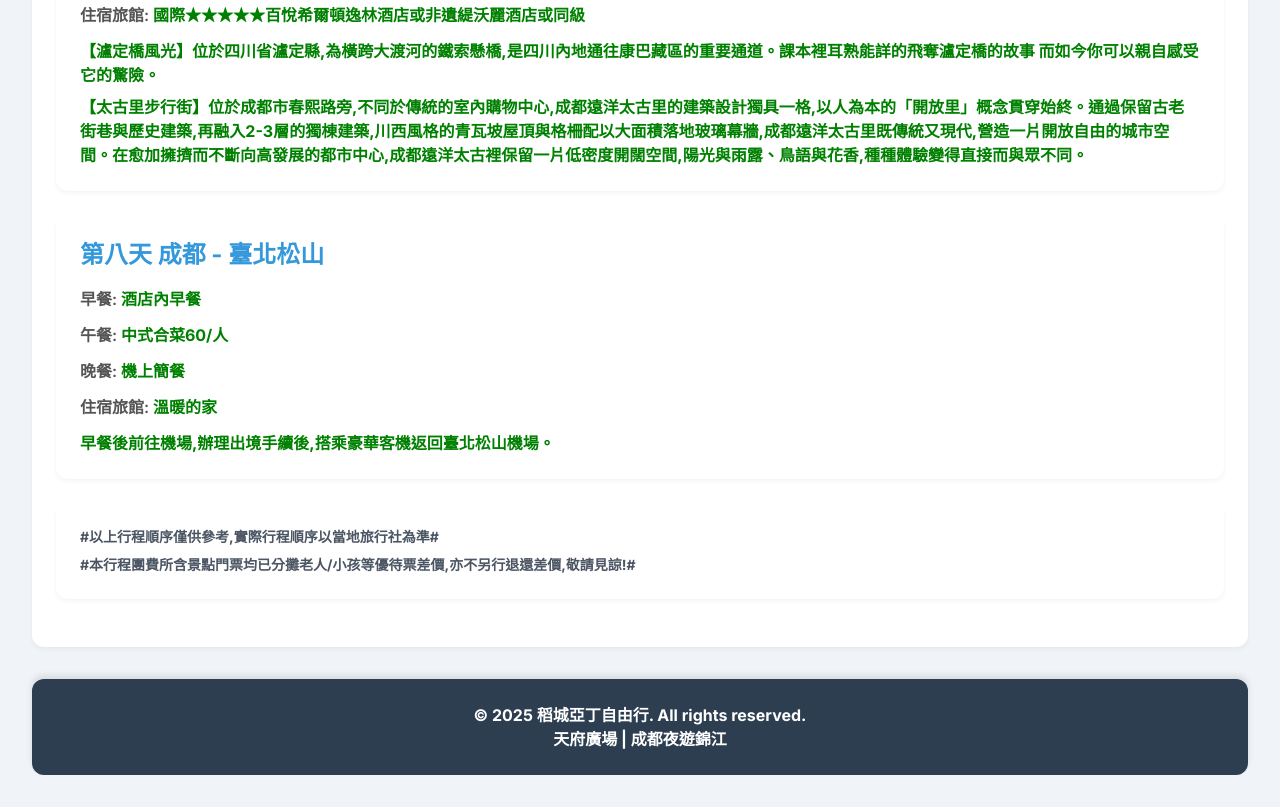
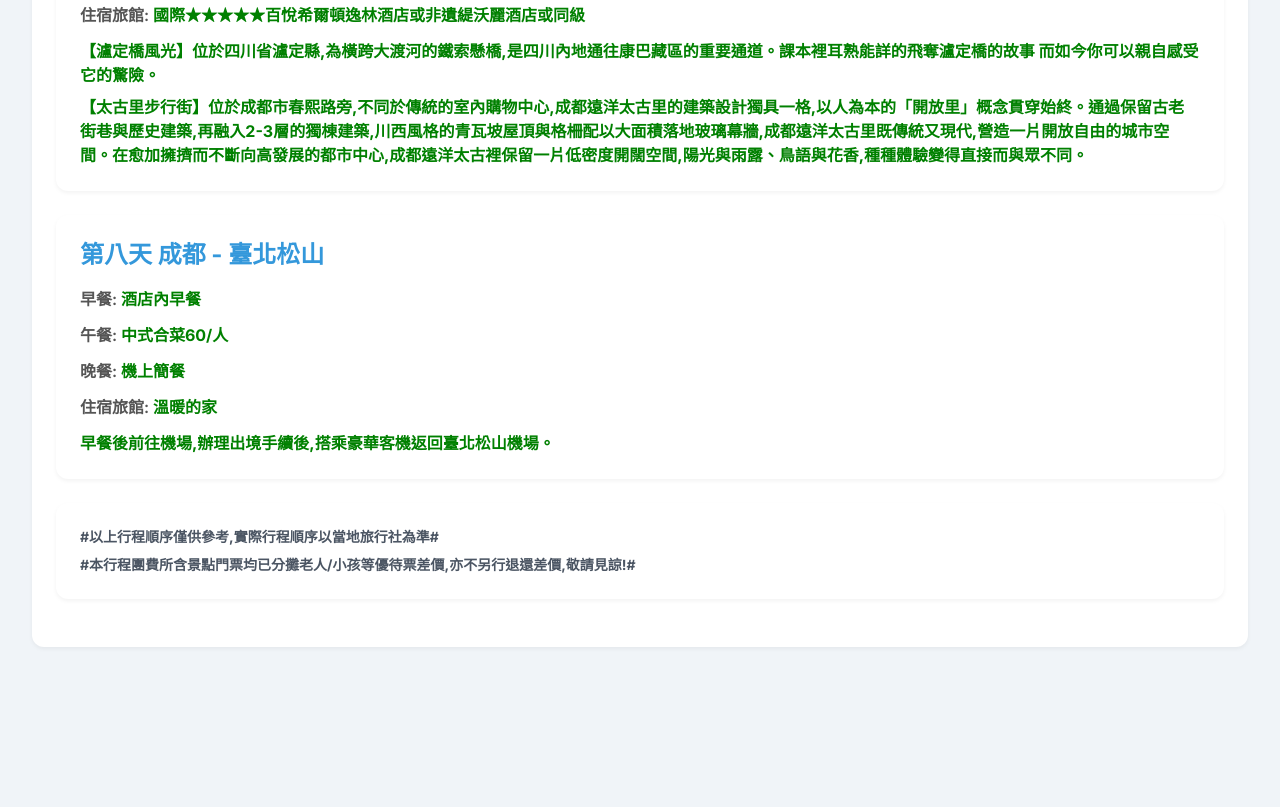
Before and after one commit to cu2110/home, a plain HTML site: page index.html in a window 1280 px wide. Shown: the part 9719-10526 px from the top of the page. After the commit the page ends 10422 px from the top, so only its background shows below. Drawn offline with nearby package versions, Linux system fonts and the light colour scheme.

Commit message:
Add files via upload

```diff
--- a/index.html
+++ b/index.html
@@ -249,10 +249,6 @@
             </div>
         </section>
 
-        <footer class="footer">
-            <p>&copy; 2025 稻城亞丁自由行. All rights reserved.</p>
-            <p>天府廣場 | 成都夜遊錦江</p>
-        </footer>
     </div>
 </body>
 </html>
```
